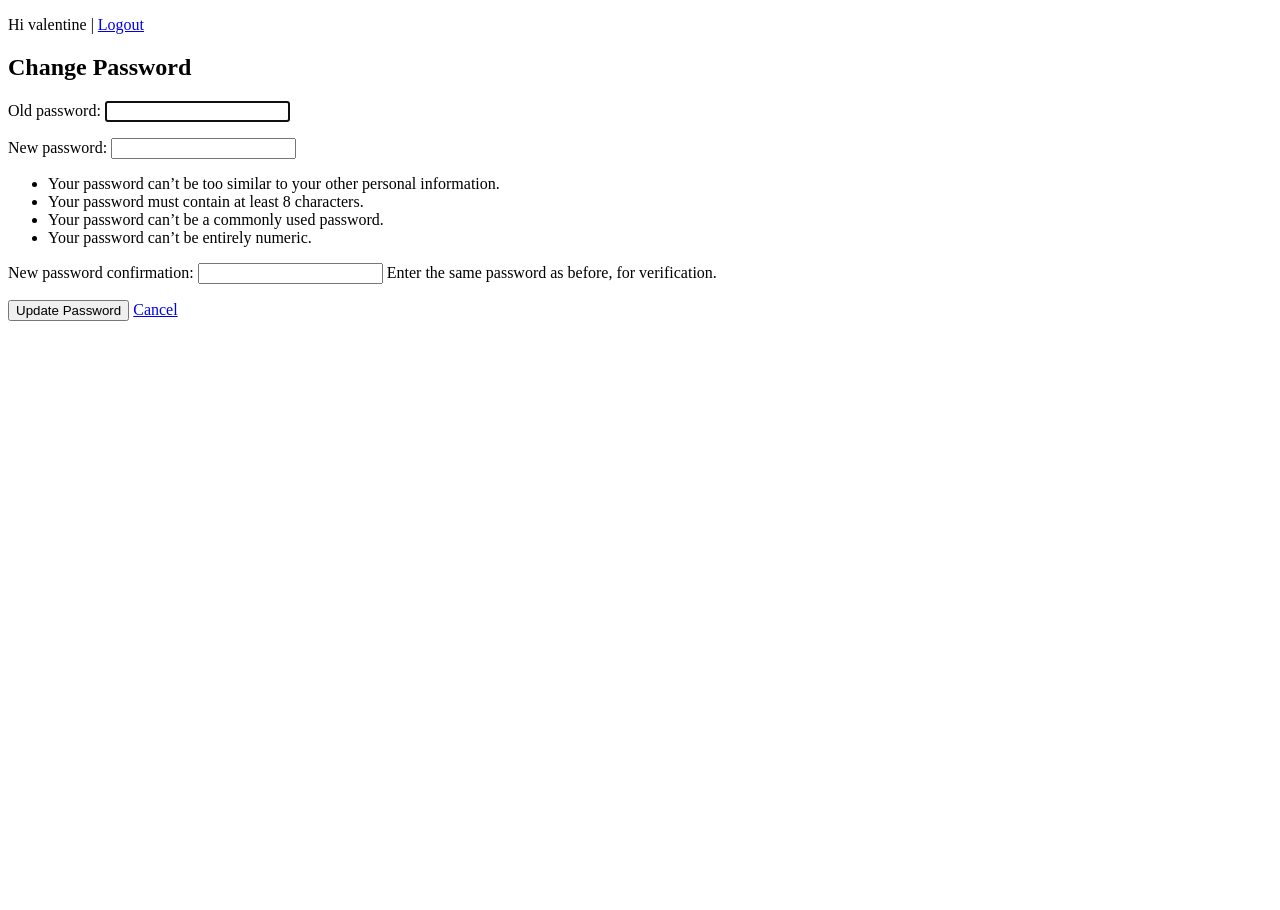
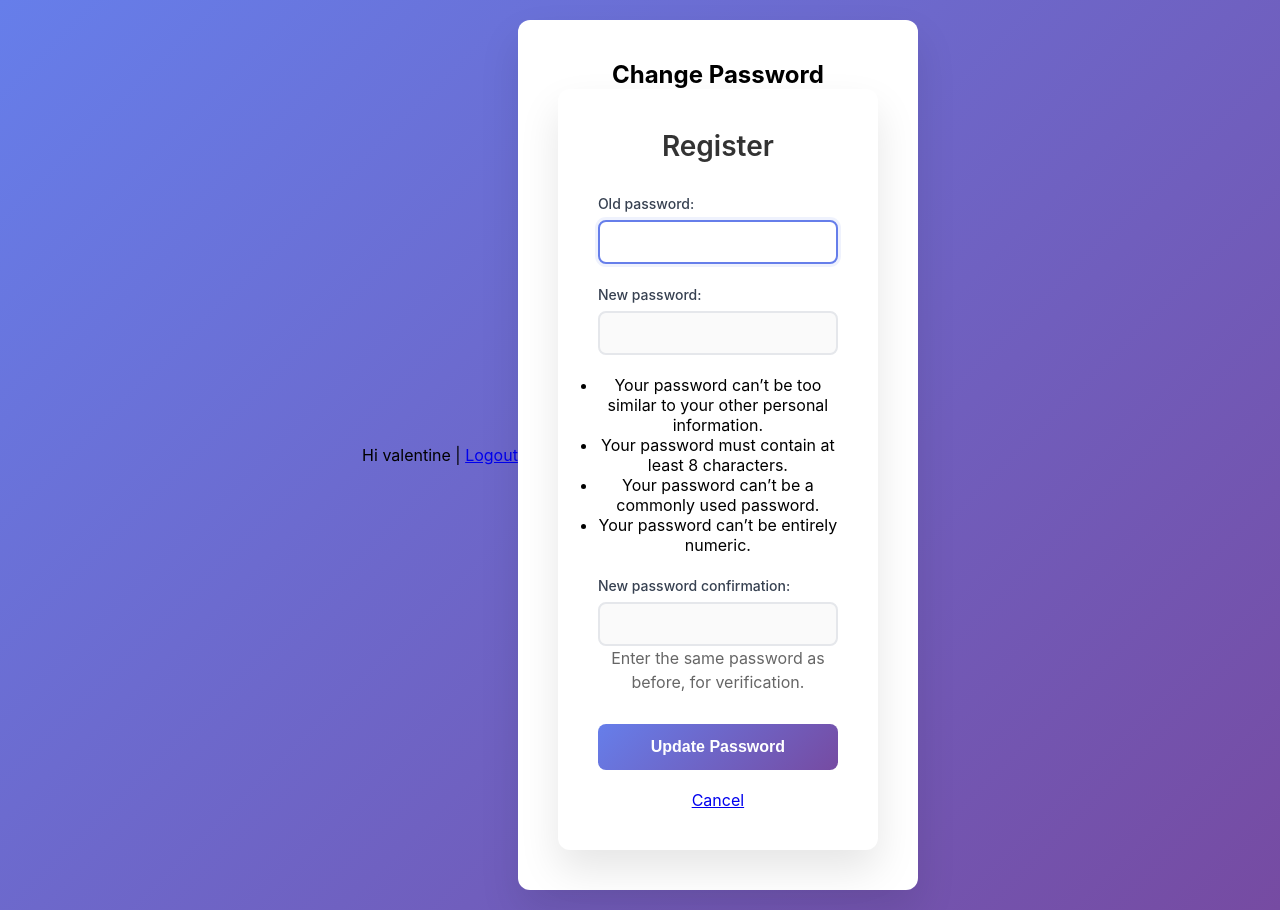
Before and after one commit to vall514/django-user-functionality, a Django app: page /accounts/change-password/ in a window 1280 px wide. Before the commit the page ends 321 px from the top, so only its background shows below. Run offline with Django 5.2, Linux system fonts and the light colour scheme; a user stored in the database is signed in.

Commit message:
added some styling

```diff
--- /dev/null
+++ b/accounts/static/css/styles.css
@@ -0,0 +1,187 @@
+/* Reset and base styles */
+* {
+    margin: 0;
+    padding: 0;
+    box-sizing: border-box;
+}
+
+body {
+    font-family: -apple-system, BlinkMacSystemFont, 'Segoe UI', Roboto, Oxygen, Ubuntu, Cantarell, sans-serif;
+    background: linear-gradient(135deg, #667eea 0%, #764ba2 100%);
+    min-height: 100vh;
+    display: flex;
+    align-items: center;
+    justify-content: center;
+    padding: 20px;
+}
+
+/* ONLY target the register page specifically */
+body:has(form) > a[href*="login"],
+body:has(form) > a[href*="register"],
+body:has(form) > span {
+    display: none;
+}
+
+/* Alternative: If the above doesn't work, use this more specific approach */
+/* Only hide navigation links when they're loose in the body on register page */
+body > a:first-child,
+body > span:contains('|'),
+body > a:last-of-type {
+    display: none;
+}
+
+/* Main form wrapper - targets the entire form area */
+form {
+    background: white;
+    border-radius: 12px;
+    box-shadow: 0 20px 40px rgba(0, 0, 0, 0.1);
+    padding: 40px;
+    width: 100%;
+    max-width: 400px;
+    position: relative;
+}
+
+/* Form title */
+form::before {
+    content: "Register";
+    display: block;
+    color: #333;
+    font-size: 28px;
+    font-weight: 600;
+    margin-bottom: 30px;
+    text-align: center;
+}
+
+/* Style the form fields directly */
+form > * {
+    margin-bottom: 20px;
+}
+
+/* Label styles - target labels directly */
+form label {
+    display: block;
+    margin-bottom: 6px;
+    color: #374151;
+    font-weight: 500;
+    font-size: 14px;
+    text-align: left;
+}
+
+/* Input field styles */
+input[type="text"],
+input[type="email"],
+input[type="password"] {
+    width: 100%;
+    padding: 12px 16px;
+    border: 2px solid #e5e7eb;
+    border-radius: 8px;
+    font-size: 14px;
+    transition: all 0.3s ease;
+    background: #fafafa;
+}
+
+/* Input focus states */
+input[type="text"]:focus,
+input[type="email"]:focus,
+input[type="password"]:focus {
+    outline: none;
+    border-color: #667eea;
+    background: white;
+    box-shadow: 0 0 0 3px rgba(102, 126, 234, 0.1);
+}
+
+/* Submit button styles */
+form input[type="submit"],
+form button {
+    width: 100%;
+    background: linear-gradient(135deg, #667eea 0%, #764ba2 100%);
+    color: white;
+    padding: 14px;
+    border: none;
+    border-radius: 8px;
+    font-size: 16px;
+    font-weight: 600;
+    cursor: pointer;
+    transition: all 0.3s ease;
+    margin-top: 10px;
+}
+
+/* Button hover effects */
+form input[type="submit"]:hover,
+form button:hover {
+    transform: translateY(-2px);
+    box-shadow: 0 8px 25px rgba(102, 126, 234, 0.3);
+}
+
+/* Button active state */
+form input[type="submit"]:active,
+form button:active {
+    transform: translateY(0);
+}
+
+/* Responsive design */
+@media (max-width: 480px) {
+    form {
+        padding: 30px 25px;
+        margin: 10px;
+    }
+
+    form::before {
+        font-size: 24px;
+    }
+}
+
+/* Styles for other page elements (like verification page) */
+/* Allow divs, headings, and other common elements to display normally */
+div, h1, h2, h3, h4, h5, h6, p, span:not(body > span) {
+    display: block;
+}
+
+/* Style for verification page or other content containers */
+.container, .content, .verification-container {
+    background: white;
+    border-radius: 12px;
+    box-shadow: 0 20px 40px rgba(0, 0, 0, 0.1);
+    padding: 40px;
+    width: 100%;
+    max-width: 400px;
+    text-align: center;
+}
+
+.container h1, .content h1, .verification-container h1 {
+    color: #333;
+    font-size: 28px;
+    font-weight: 600;
+    margin-bottom: 20px;
+}
+
+.container p, .content p, .verification-container p {
+    color: #666;
+    margin-bottom: 20px;
+    line-height: 1.5;
+}
+/* Makes the greeting stay at the top */
+.top-header {
+    position: fixed;
+    top: 0;
+    width: 100%;
+    background: #5f60d3; /* Match your gradient or use a solid color */
+    color: white;
+    text-align: center;
+    padding: 15px 0;
+    font-weight: bold;
+    box-shadow: 0 2px 5px rgba(0, 0, 0, 0.2);
+    z-index: 1000;
+}
+
+/* Push the main content down so it doesn’t go under the header */
+.main-content {
+    margin-top: 80px; /* enough space for header height */
+}
+
+/* Optional: styling links */
+.top-header a {
+    color: #ffe;
+    text-decoration: none;
+    margin-left: 10px;
+}
--- a/accounts/urls.py
+++ b/accounts/urls.py
@@ -6,10 +6,10 @@ from django.contrib.auth import views as auth_views
 urlpatterns = [
     path('register/', views.register, name='register'),
     path('profile/', views.profile_view, name='profile'),
+    path('login/', auth_views.LoginView.as_view(template_name='accounts/login.html'), name='login'),
     path('edit_profile/', views.edit_profile, name='edit_profile'),
-    path('change-password/', auth_views.PasswordChangeView.as_view(
-        template_name='accounts/change_password.html',
-        success_url='/accounts/profile/'
+    path('change-password/', views.CustomPasswordChangeView.as_view(template_name='accounts/change_password.html'
     ), name='change_password'),
-    path('verify/', views.verify_user, name='verify_user')
+    path('verify/', views.verify_user, name='verify_user'),
+    path('home/', views.profile_view, name='home')
 ]
--- a/accounts/views.py
+++ b/accounts/views.py
@@ -6,6 +6,13 @@ from django.contrib.auth import get_user_model
 import random
 from.forms import EditProfileForm
 from django.contrib import messages
+from django.contrib.auth.views import PasswordChangeView
+from django.urls import reverse_lazy
+from django.contrib.auth.mixins import LoginRequiredMixin
+
+class CustomPasswordChangeView(LoginRequiredMixin, PasswordChangeView):
+    template_name = 'accounts/change_password.html'
+    success_url = reverse_lazy('profile')  # R
 
 
 
@@ -31,8 +38,8 @@ def register(request):
 
 
 def profile_view(request):
-    if not request.user.is_authenticated:
-        return redirect('verify_user')  # Redirect to login if user is not authenticated
+    #if not request.user.is_authenticated:
+        #return redirect('verify_user')  # Redirect to login if user is not authenticated
     return render(request, 'accounts/profile.html')
 
 def edit_profile(request):
--- a/templates/base.html
+++ b/templates/base.html
@@ -1,9 +1,12 @@
+{% load static %}
 <!DOCTYPE html>
 <html>
 <head>
   <title>User Management</title>
+  <link rel="stylesheet" href="{% static 'css/styles.css' %}">
 </head>
 <body>
+
   {% if user.is_authenticated %}
     <p>Hi {{ user.username }} | <a href="{% url 'logout' %}">Logout</a></p>
   {% else %}
--- a/user_functionality/settings.py
+++ b/user_functionality/settings.py
@@ -124,6 +124,6 @@ STATIC_URL = 'static/'
 DEFAULT_AUTO_FIELD = 'django.db.models.BigAutoField'
 
 LOGIN_REDIRECT_URL = '/accounts/profile/'
-LOGOUT_REDIRECT_URL = '/login/'
+LOGOUT_REDIRECT_URL = '/'
 
 AUTH_USER_MODEL = 'accounts.CustomUser'
```
Also changed, not shown: accounts/templates/accounts/home.html (added, +14 -0 lines), db.sqlite3.
